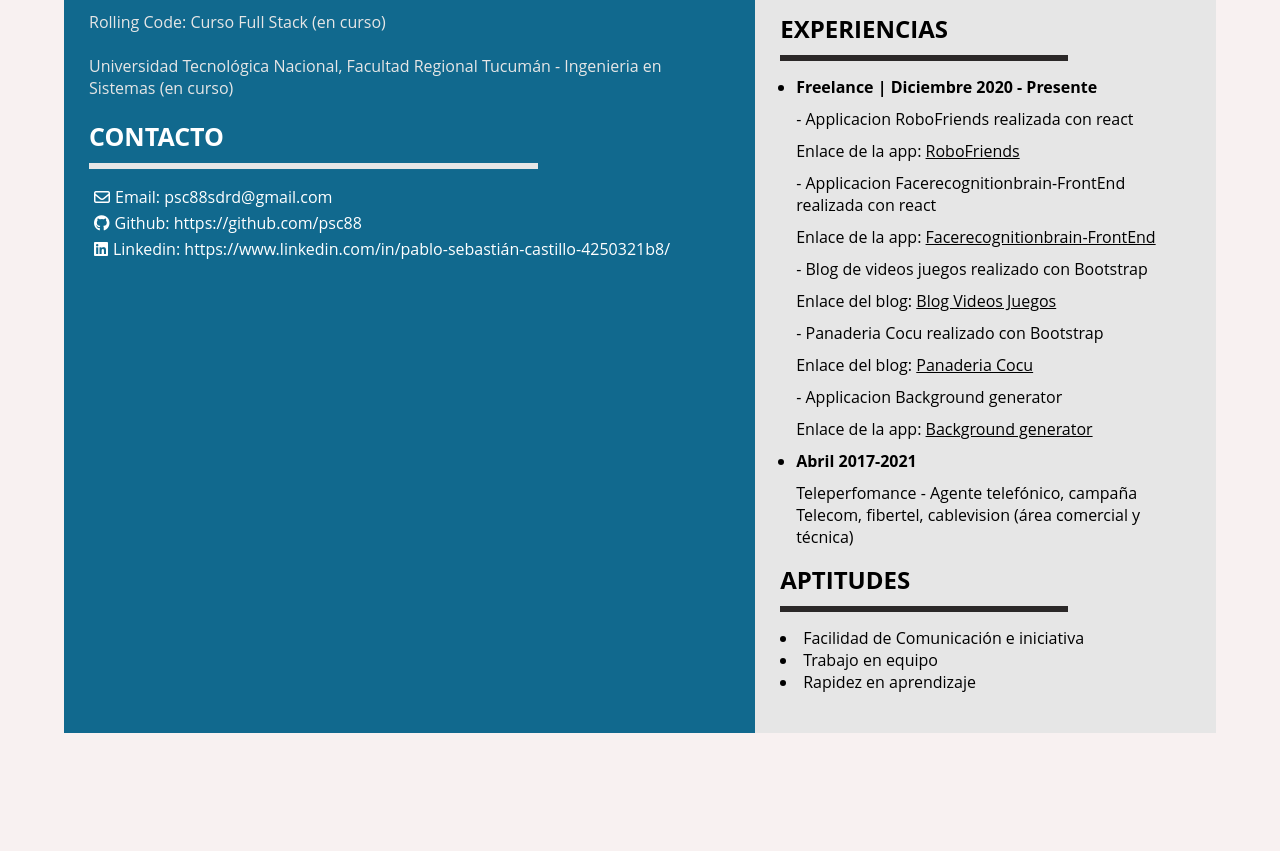
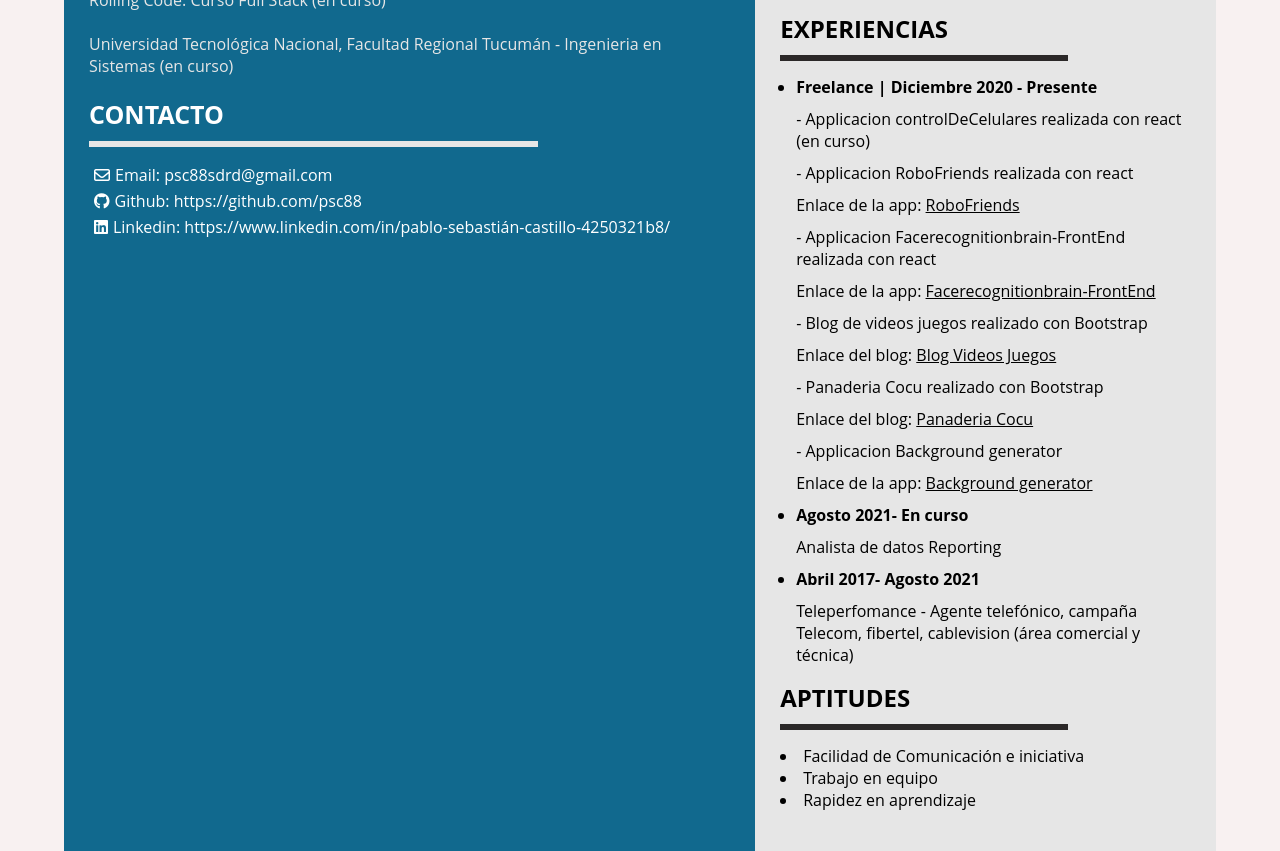
Before and after one commit to psc88/curriculum, a website: page index.html in a window 1280 px wide. Shown: the part 560-1411 px from the top of the page. Before the commit the page ends 1293 px from the top, so only its background shows below. Drawn offline with Linux system fonts and the light colour scheme.

Commit message:
Actualizacion del curriculum

```diff
--- a/index.html
+++ b/index.html
@@ -40,8 +40,7 @@
                 <article class="profile">
                     <h2>PERFIL PERSONAL</h2>
                     <hr>
-                    <p>Me motiva mucho desarrollar mis habilidades y crecer profesionalmente desarrollando aplicaciones web utilizando herramientas y tecnologias tales como React, JavaScript, HTML5, CSS3, GIT, Responsive Design, entre otras. Actualmente me encuentro cursando la carrera de Ing. en Sistemas (3er año) y trabajando de manera part time en Teleperfomance como empleado de atención telefónica
-                        para el grupo Telecom.</p>
+                    <p>Me motiva mucho desarrollar mis habilidades y crecer profesionalmente desarrollando aplicaciones web utilizando herramientas y tecnologias tales como React, JavaScript, HTML5, CSS3, GIT, Responsive Design, entre otras. Actualmente me encuentro cursando la carrera de Ing. en Sistemas (3er año) y trabajando de manera Full Time como Analista Reporting para Teleperfomance Chile</p>
                 </article>
                 <article class="training">
                     <h2>FORMACIÓN</h2>
@@ -86,6 +85,7 @@
                     <ul class="workExperience">
                         <li>
                             <h3>Freelance | Diciembre 2020 - Presente</h3>
+                            <p>- Applicacion controlDeCelulares  realizada con react (en curso)</p>
                             <p>- Applicacion RoboFriends realizada con react</p>
                             <p>Enlace de la app: <a href="https://psc88.github.io/roboFriends/" target="_blank">RoboFriends</a></p>
                             <p>- Applicacion Facerecognitionbrain-FrontEnd realizada con react</p>
@@ -98,7 +98,11 @@
                             <p>Enlace de la app: <a href="https://psc88.github.io/GeneradorDeFondo/" target="_blank">Background generator</a></p>
                         </li>
                         <li>
-                            <h3>Abril 2017-2021</h3>
+                            <h3>Agosto 2021- En curso</h3>
+                            <p>Analista de datos Reporting</p>
+                        </li>
+                        <li>
+                            <h3>Abril 2017- Agosto 2021</h3>
                             <p>Teleperfomance - Agente telefónico, campaña Telecom, fibertel, cablevision (área comercial y técnica)</p>
                         </li>
                     </ul>
```
